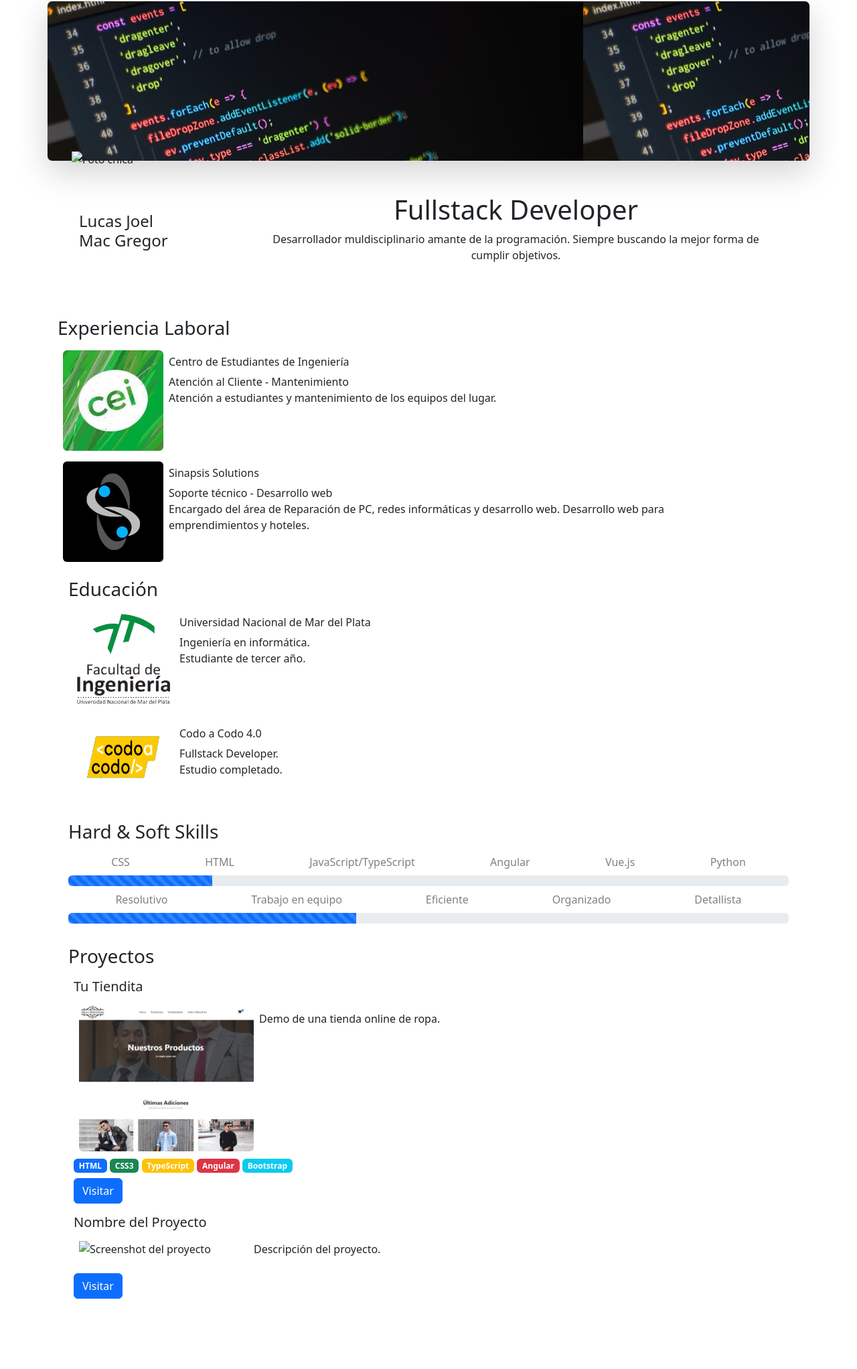
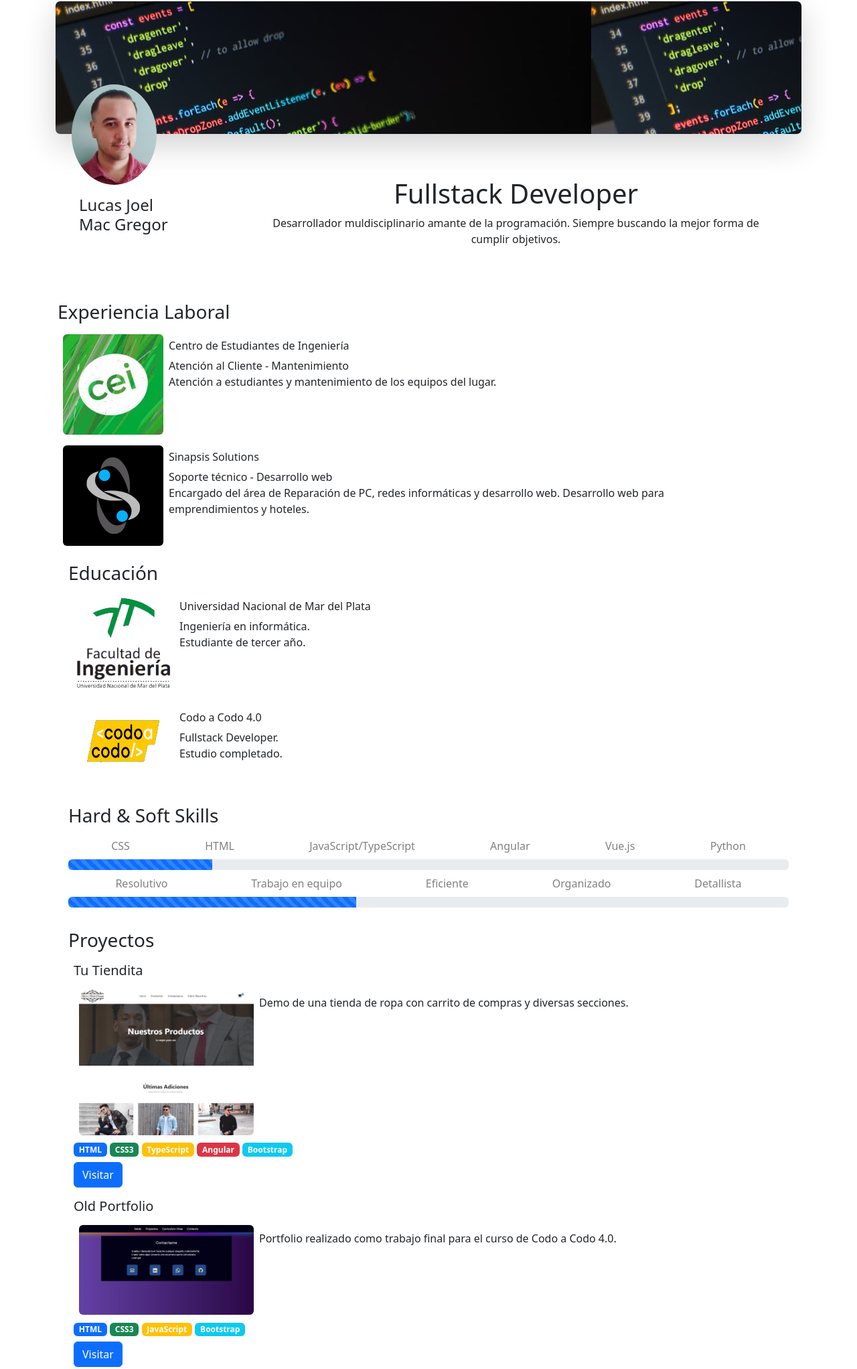
Before and after one commit to LucasJoelMcG/Portfolio-FrontEnd, a plain HTML site: page index.html in a window 1280 px wide. Shown: the part 77-2121 px from the top of the page at 67% size. Before the commit the page ends 2056 px from the top, so only its background shows below. Drawn offline with nearby package versions, Linux system fonts and the light colour scheme.

Commit message:
se agrega imagen chica

```diff
--- a/assets/css/styles.css
+++ b/assets/css/styles.css
@@ -1,14 +1,17 @@
 .cabecera {
   max-width: 100%;
 }
+
 
 .centrado {
   text-align: center;
 }
 
 .fotoChica {
-  position: relative;
-  top: 25vh;
+  max-width: 150px;
+  max-height: 150px;
+  position:relative;
+  top: 100px;
 }
 
 .skills {
@@ -21,7 +24,6 @@
 
 .banner {
   background-image: url("../images/banner.jpeg");
-  height: 30vh;
 }
 
 .educLogo {
--- a/index.html
+++ b/index.html
@@ -29,12 +29,14 @@
     </header>
     <div class="container">
       <div
-        class="row p-4 justify-content-center rounded-3 border shadow-lg banner"
+        class="p-4 rounded-3 border shadow-lg banner"
       >
-        <img src="" alt="Foto chica" class="fotoChica" />
+      <div class="prueba">
+        <img src="./assets/images/cv.jpeg" alt="Foto chica" class="fotoChica rounded-circle" />
+      </div>
       </div>
     </div>
-    <div class="container d-flex p-5">
+    <div class="container d-flex p-5 mt-3">
       <h4 class="col-3 align-self-center">
         Lucas Joel <br />
         Mac Gregor
@@ -153,7 +155,7 @@ Desarrollo web para emprendimientos y hoteles.
         <h5 class="subtitulo col-12">Tu Tiendita</h5>
         <div class="container d-flex p-2">
           <img src="./assets/images/tiendita.jpg" alt="Screenshot del proyecto" class="col-3 rounded proyLogo" />
-          <p class="proyectoText col-9 p-2">Demo de una tienda online de ropa.</p>
+          <p class="proyectoText col-9 p-2">Demo de una tienda de ropa con carrito de compras y diversas secciones.</p>
         </div>
          <div class="align-self-end col-12">
           <span class="badge bg-primary">HTML</span>
@@ -165,12 +167,18 @@ Desarrollo web para emprendimientos y hoteles.
         <a href="https://tu-tienda.netlify.app" target="_blank" class="btn btn-primary mt-2">Visitar</a>
       </div>
       <div class="container p-2">
-        <h5 class="subtitulo col-12">Nombre del Proyecto</h5>
+        <h5 class="subtitulo col-12">Old Portfolio</h5>
         <div class="container d-flex p-2">
-          <img src="" alt="Screenshot del proyecto" class="col-3" />
-          <p class="proyectoText col-9">Descripción del proyecto.</p>
+          <img src="./assets/images/portf.jpg" alt="Screenshot del proyecto" class="col-3 rounded proyLogo" />
+          <p class="proyectoText col-9 p-2">Portfolio realizado como trabajo final para el curso de Codo a Codo 4.0.</p>
         </div>
-        <button type="button" class="btn btn-primary">Visitar</button>
+         <div class="align-self-end col-12">
+          <span class="badge bg-primary">HTML</span>
+          <span class="badge bg-success">CSS3</span>
+          <span class="badge bg-warning">JavaScript</span>
+          <span class="badge bg-info">Bootstrap</span>
+        </div>
+        <a href="https://lucasjoel.netlify.app" target="_blank" class="btn btn-primary mt-2">Visitar</a>
       </div>
     </div>
   </body>
```
Also changed, not shown: assets/images/cv.jpeg (added), assets/images/portf.jpg (added).
